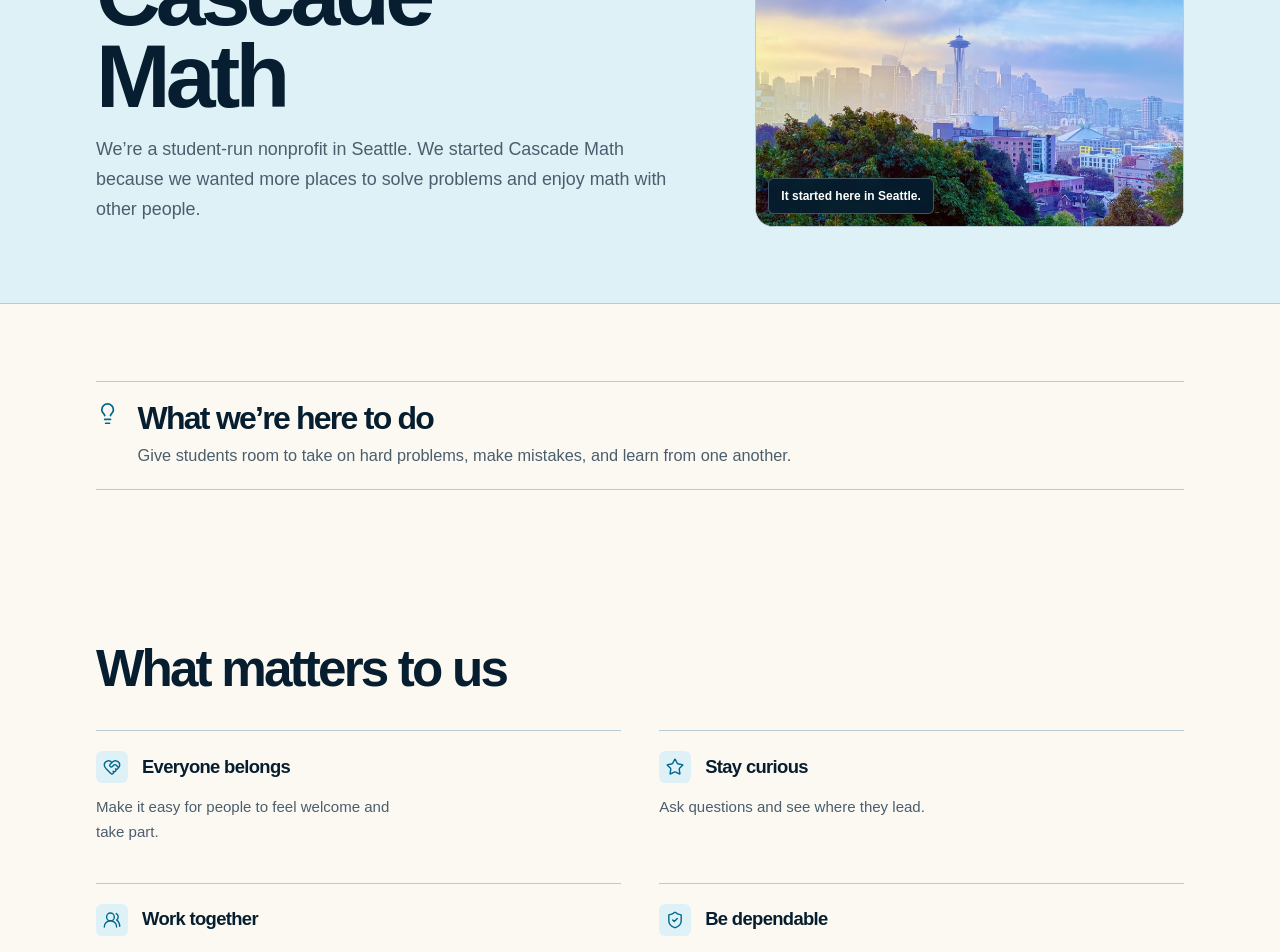
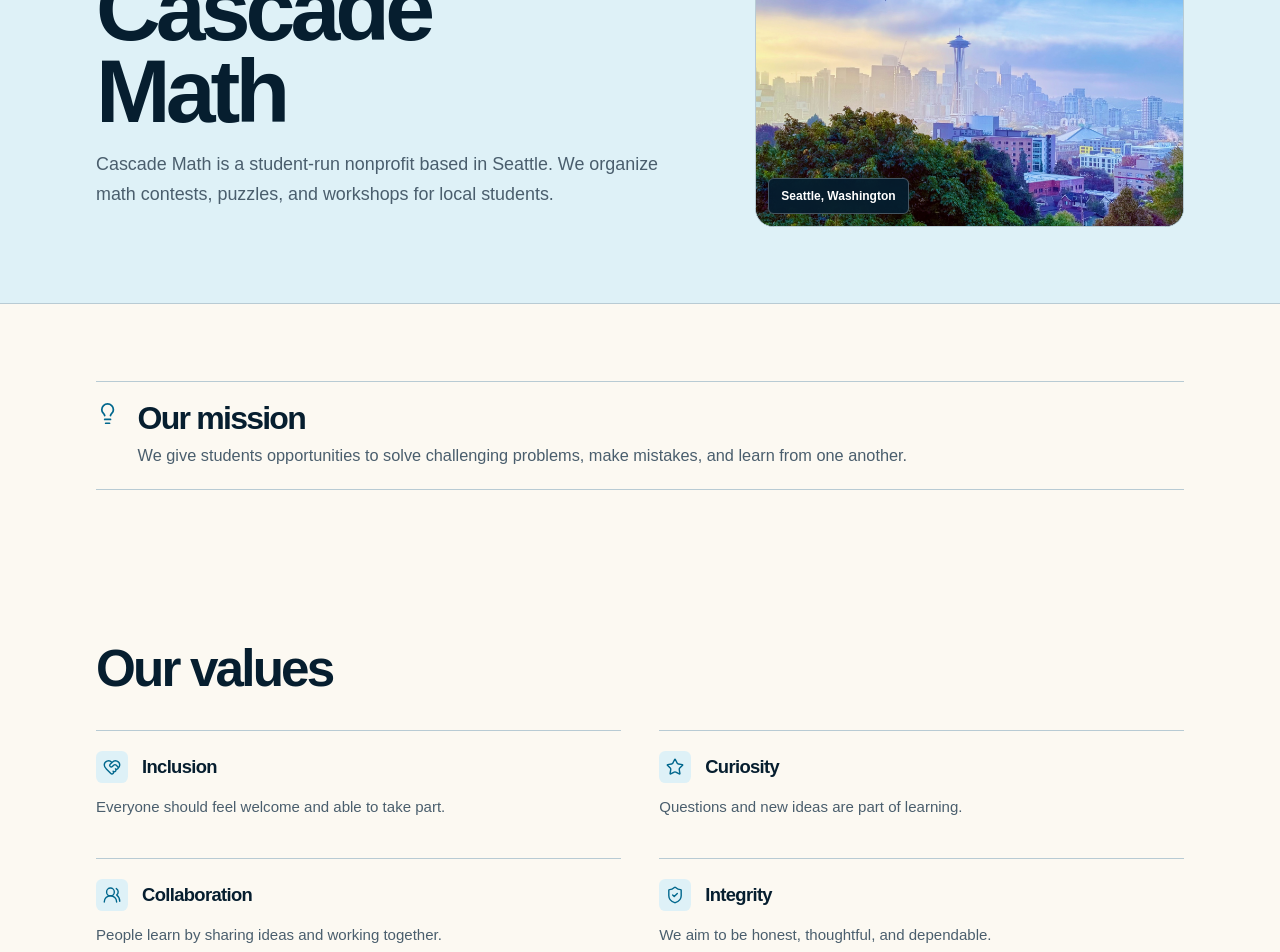
Before and after one commit to brendonwang/cascademath, a React (Vite) app: page /about in a window 1280 px wide. Shown: the part 280-1232 px from the top of the page. Built offline with nearby package versions, Linux system fonts and the light colour scheme.

Commit message:
Make site copy more understated

```diff
--- a/index.html
+++ b/index.html
@@ -6,14 +6,14 @@
     <link rel="icon" type="image/png" href="/assets/cascade-math-mark.png" />
     <meta
       name="description"
-      content="Student-run contests, puzzles, and workshops in the Seattle area."
+      content="Student-run math contests, puzzles, and workshops in Seattle."
     />
-    <meta property="og:title" content="Cascade Math · Math is better together." />
+    <meta property="og:title" content="Cascade Math · Student-run math events in Seattle" />
     <meta
       property="og:description"
-      content="Student-run contests, puzzles, and workshops in the Seattle area."
+      content="Student-run math contests, puzzles, and workshops in Seattle."
     />
-    <title>Cascade Math · Math is better together.</title>
+    <title>Cascade Math · Student-run math events in Seattle</title>
   </head>
   <body>
     <div id="root"></div>
--- a/src/components/MailingListForm.tsx
+++ b/src/components/MailingListForm.tsx
@@ -28,7 +28,7 @@
       `Please add ${normalizedEmail} to the Cascade Math mailing list.`,
     );
     setHasError(false);
-    setMessage("We’ll open your email app so you can finish signing up.");
+    setMessage("Opening your email app to finish signing up.");
     window.location.href = `mailto:${contactEmail}?subject=${subject}&body=${body}`;
   }
 
--- a/src/components/UpdateCallout.tsx
+++ b/src/components/UpdateCallout.tsx
@@ -2,7 +2,7 @@
 import { MailingListForm } from "@/components/MailingListForm";
 
 export function UpdateCallout({
-  title = "Want event updates?",
+  title = "Event updates",
   description = "We’ll email you when registration opens and the schedule is ready.",
   id = "mailing-list",
 }: {
--- a/src/content/site.ts
+++ b/src/content/site.ts
@@ -40,19 +40,19 @@
 
 export const missionCards = [
   {
-    title: "Ask good questions",
-    description: "Spend time on problems that make you curious.",
+    title: "Curiosity",
+    description: "Spend time on challenging problems and ask questions.",
     icon: Lightbulb,
   },
   {
-    title: "Try another idea",
-    description: "If one approach doesn’t work, try a different one.",
+    title: "Persistence",
+    description: "Try an approach, revise it, and keep working.",
     icon: Flag,
   },
   {
-    title: "Meet people who like math",
+    title: "Community",
     description:
-      "Get to know students, families, teachers, and volunteers from around Seattle.",
+      "Meet students, families, teachers, and volunteers from across Seattle.",
     icon: HeartHandshake,
   },
 ];
@@ -84,9 +84,9 @@
     icon: UsersRound,
   },
   {
-    title: "Awards and celebration",
+    title: "Awards",
     description:
-      "We’ll give out prizes and trophies across a range of skill levels.",
+      "We’ll award prizes and trophies across a range of skill levels.",
     icon: PartyPopper,
   },
 ];
@@ -126,27 +126,27 @@
 
 export const values = [
   {
-    title: "Everyone belongs",
+    title: "Inclusion",
     description:
-      "Make it easy for people to feel welcome and take part.",
+      "Everyone should feel welcome and able to take part.",
     icon: HeartHandshake,
   },
   {
-    title: "Stay curious",
+    title: "Curiosity",
     description:
-      "Ask questions and see where they lead.",
+      "Questions and new ideas are part of learning.",
     icon: Star,
   },
   {
-    title: "Work together",
+    title: "Collaboration",
     description:
-      "Share ideas and learn from how other people think.",
+      "People learn by sharing ideas and working together.",
     icon: UsersRound,
   },
   {
-    title: "Be dependable",
+    title: "Integrity",
     description:
-      "Be honest, thoughtful, and do what you say.",
+      "We aim to be honest, thoughtful, and dependable.",
     icon: ShieldCheck,
   },
 ];
--- a/src/content/team.ts
+++ b/src/content/team.ts
@@ -11,7 +11,7 @@
 };
 
 export const teamIntro =
-  "We’re students from schools around Seattle. This is the kind of math community we wanted, so we started building it.";
+  "Our team includes students from schools across the Seattle area.";
 
 // Edit team bios here. Initials are optional and auto-generated from the name when omitted.
 export const teamProfiles: TeamProfileInput[] = [
--- a/src/pages/AboutPage.tsx
+++ b/src/pages/AboutPage.tsx
@@ -27,8 +27,8 @@
           <div className="grid max-w-[40rem] gap-[1.1rem]">
             <h1 id="about-heading" className="max-w-[9ch]">About Cascade Math</h1>
             <p className={sectionCopyClass}>
-              We’re a student-run nonprofit in Seattle. We started Cascade Math because we wanted
-              more places to solve problems and enjoy math with other people.
+              Cascade Math is a student-run nonprofit based in Seattle. We organize math contests,
+              puzzles, and workshops for local students.
             </p>
           </div>
           <figure className="relative min-h-[clamp(16rem,28vw,24rem)] overflow-hidden rounded-[1.15rem] border border-border bg-night">
@@ -38,7 +38,7 @@
               alt="The Seattle skyline with the Space Needle"
             />
             <figcaption className="absolute bottom-3 left-3 rounded-[0.35rem] border border-white/25 bg-night/90 px-3 py-2 text-[0.75rem] font-[620] text-white backdrop-blur-sm">
-              It started here in Seattle.
+              Seattle, Washington
             </figcaption>
           </figure>
         </div>
@@ -48,18 +48,18 @@
           <MissionIcon className="size-[1.45rem] text-primary" aria-hidden="true" strokeWidth={1.8} />
           <div>
             <h2 id="about-mission-heading" className="text-[clamp(1.5rem,2.5vw,2.1rem)]">
-              What we’re here to do
+              Our mission
             </h2>
             <p className="mt-2 max-w-[58rem] text-[1.02rem] leading-[1.62] text-muted-foreground">
-              Give students room to take on hard problems, make mistakes, and learn from one
-              another.
+              We give students opportunities to solve challenging problems, make mistakes, and
+              learn from one another.
             </p>
           </div>
         </div>
       </PageSection>
       <PageSection aria-labelledby="values-heading">
         <SectionIntro>
-          <h2 id="values-heading">What matters to us</h2>
+          <h2 id="values-heading">Our values</h2>
         </SectionIntro>
         <InfoGrid className="min-[901px]:grid-cols-2">
           {values.map((value) => (
@@ -71,7 +71,7 @@
       </PageSection>
       <PageSection aria-labelledby="team-heading">
         <SectionIntro>
-          <h2 id="team-heading">Meet the team</h2>
+          <h2 id="team-heading">Our team</h2>
           <p className={sectionCopyClass}>{teamIntro}</p>
         </SectionIntro>
         <div className="grid grid-cols-2 gap-x-[clamp(1.5rem,4vw,3.5rem)] border-t border-border max-[700px]:grid-cols-1">
@@ -88,7 +88,7 @@
               </header>
               <details className="group mt-3 pl-[2.15rem]">
                 <summary className="flex cursor-pointer list-none items-center justify-between text-[0.82rem] font-[640] text-muted-foreground focus-visible:outline-2 focus-visible:outline-primary focus-visible:outline-offset-3 [&::-webkit-details-marker]:hidden">
-                  <span>More about {slot.name.split(" ")[0]}</span>
+                  <span>Read bio</span>
                   <span className="text-base transition-transform duration-150 group-open:rotate-45" aria-hidden="true">
                     +
                   </span>
--- a/src/pages/CmfPage.tsx
+++ b/src/pages/CmfPage.tsx
@@ -37,8 +37,7 @@
               {eventInfo.date}
             </p>
             <p className={sectionCopyClass}>
-              Come spend the day solving problems, trying puzzles, and meeting other people who
-              enjoy math. Students at every level are welcome.
+              A day of math contests, puzzles, and workshops for students at every skill level.
             </p>
             <div className="mt-1 flex flex-wrap gap-[0.7rem] max-[700px]:w-full">
               <a
@@ -55,7 +54,7 @@
                   "border-border bg-background text-foreground hover:border-primary/45 hover:bg-background hover:text-primary",
                 )}
               >
-                Who we are
+                About Cascade Math
               </CtaLink>
             </div>
           </div>
@@ -76,7 +75,7 @@
               </strong>
             </div>
             <div className="grid gap-[0.35rem]">
-              <span className="text-[0.8rem] font-[720] text-primary">Who can come</span>
+              <span className="text-[0.8rem] font-[720] text-primary">Eligibility</span>
               <strong className="max-w-[20ch] text-[1.05rem] font-[680] leading-[1.3]">
                 {eventInfo.skillLevels}
               </strong>
@@ -86,9 +85,10 @@
       </section>
       <PageSection aria-labelledby="details-heading">
         <SectionIntro>
-          <h2 id="details-heading">What we know so far</h2>
+          <h2 id="details-heading">Event details</h2>
           <p className={sectionCopyClass}>
-            The date and $10 fee are set. We’re still working on the venue and schedule.
+            The date and $10 registration fee are confirmed. The venue and schedule are still
+            being finalized.
           </p>
         </SectionIntro>
         <InfoGrid>
@@ -101,9 +101,10 @@
       </PageSection>
       <PageSection aria-labelledby="expect-heading">
         <SectionIntro>
-          <h2 id="expect-heading">Pick what sounds fun.</h2>
+          <h2 id="expect-heading">What to expect</h2>
           <p className={sectionCopyClass}>
-            Compete on your own, solve with a team, or spend the day on puzzles and workshops.
+            The event includes individual competition, team problem solving, puzzles, and
+            workshops.
           </p>
         </SectionIntro>
         <InfoGrid>
--- a/src/pages/HomePage.tsx
+++ b/src/pages/HomePage.tsx
@@ -31,12 +31,12 @@
           )}
         >
           <div className="grid max-w-[38rem] justify-items-start gap-[1.2rem]">
-            <h1 id="home-heading" className="max-w-[10ch]">
-              Math is better <span className="font-[620] italic text-primary">together.</span>
+            <h1 id="home-heading" className="max-w-[13ch]">
+              <span className="whitespace-nowrap">Student-run</span> math events in{" "}
+              <span className="text-primary">Seattle.</span>
             </h1>
             <p className="max-w-[34rem] text-[clamp(1.05rem,1.7vw,1.22rem)] leading-[1.62] text-muted-foreground text-pretty">
-              We’re students in the Seattle area who run contests, puzzles, and workshops for
-              anyone who enjoys math.
+              We organize contests, puzzles, and workshops for students across the Seattle area.
             </p>
             <div className="mt-2 flex flex-wrap gap-[0.7rem] max-[700px]:w-full">
               <a
@@ -71,7 +71,7 @@
       </section>
       <PageSection className="pb-[clamp(2.5rem,5vw,4rem)]" aria-labelledby="upcoming-event-heading">
         <SectionIntro className="max-w-[38rem]">
-          <h2 id="upcoming-event-heading">Up next</h2>
+          <h2 id="upcoming-event-heading">Upcoming event</h2>
         </SectionIntro>
         <article className="grid grid-cols-[5.75rem_minmax(0,1.2fr)_minmax(15rem,0.8fr)] items-center gap-[clamp(1rem,3vw,2.5rem)] border-y border-border py-5 max-[900px]:grid-cols-[5.75rem_minmax(0,1fr)] max-[700px]:grid-cols-[4.7rem_minmax(0,1fr)] max-[700px]:gap-4">
           <div
@@ -86,8 +86,7 @@
             <h3 className="text-[clamp(1.35rem,2.2vw,1.8rem)]">{eventInfo.title}</h3>
             <p className="text-[0.88rem] font-[680] leading-[1.4] text-primary">{eventInfo.date}</p>
             <p className="max-w-[46rem] text-[0.98rem] leading-[1.58] text-muted-foreground text-pretty">
-              Spend the day solving problems, trying puzzles, and meeting other people who like
-              math.
+              Cascade Math Fest includes contests, puzzles, workshops, and prizes.
             </p>
           </div>
           <div className="grid items-center justify-items-end max-[900px]:col-start-2 max-[700px]:col-span-full max-[700px]:col-start-1 max-[700px]:justify-items-stretch max-[700px]:pt-[0.45rem]">
@@ -106,10 +105,10 @@
       </PageSection>
       <PageSection aria-labelledby="mission-heading">
         <SectionIntro>
-          <h2 id="mission-heading">Come think with us.</h2>
+          <h2 id="mission-heading">What we do</h2>
           <p className={sectionCopyClass}>
-            Take on a hard problem, try an idea, change your mind, and work it out with other
-            people.
+            We give students opportunities to solve challenging problems, try new ideas, and
+            learn from one another.
           </p>
         </SectionIntro>
         <InfoGrid>
--- a/src/pages/SponsorsPage.tsx
+++ b/src/pages/SponsorsPage.tsx
@@ -35,8 +35,8 @@
 
       <PageSection className="border-t border-border" aria-labelledby="current-sponsors-heading">
         <SectionIntro>
-          <h2 id="current-sponsors-heading">Thanks to our 2026 sponsors</h2>
-          <p className={sectionCopyClass}>These organizations are helping make this year’s event happen.</p>
+          <h2 id="current-sponsors-heading">Our 2026 sponsors</h2>
+          <p className={sectionCopyClass}>These organizations support this year’s event.</p>
         </SectionIntro>
         {hasSponsors ? (
           <div className="border-y border-border">
@@ -93,7 +93,7 @@
           </div>
         )}
         <p className="mt-7 text-[0.95rem] leading-[1.55] text-muted-foreground">
-          Want to help make the event happen?{" "}
+          Interested in sponsoring Cascade Math Fest?{" "}
           <a
             className="inline-flex items-center gap-[0.4rem] text-foreground no-underline transition-colors hover:text-primary"
             href={`mailto:${contactEmail}?subject=Cascade%20Math%20sponsorship%20interest`}
```
Also changed, not shown: 1 other file (tests, documents, lock files or other folders).
